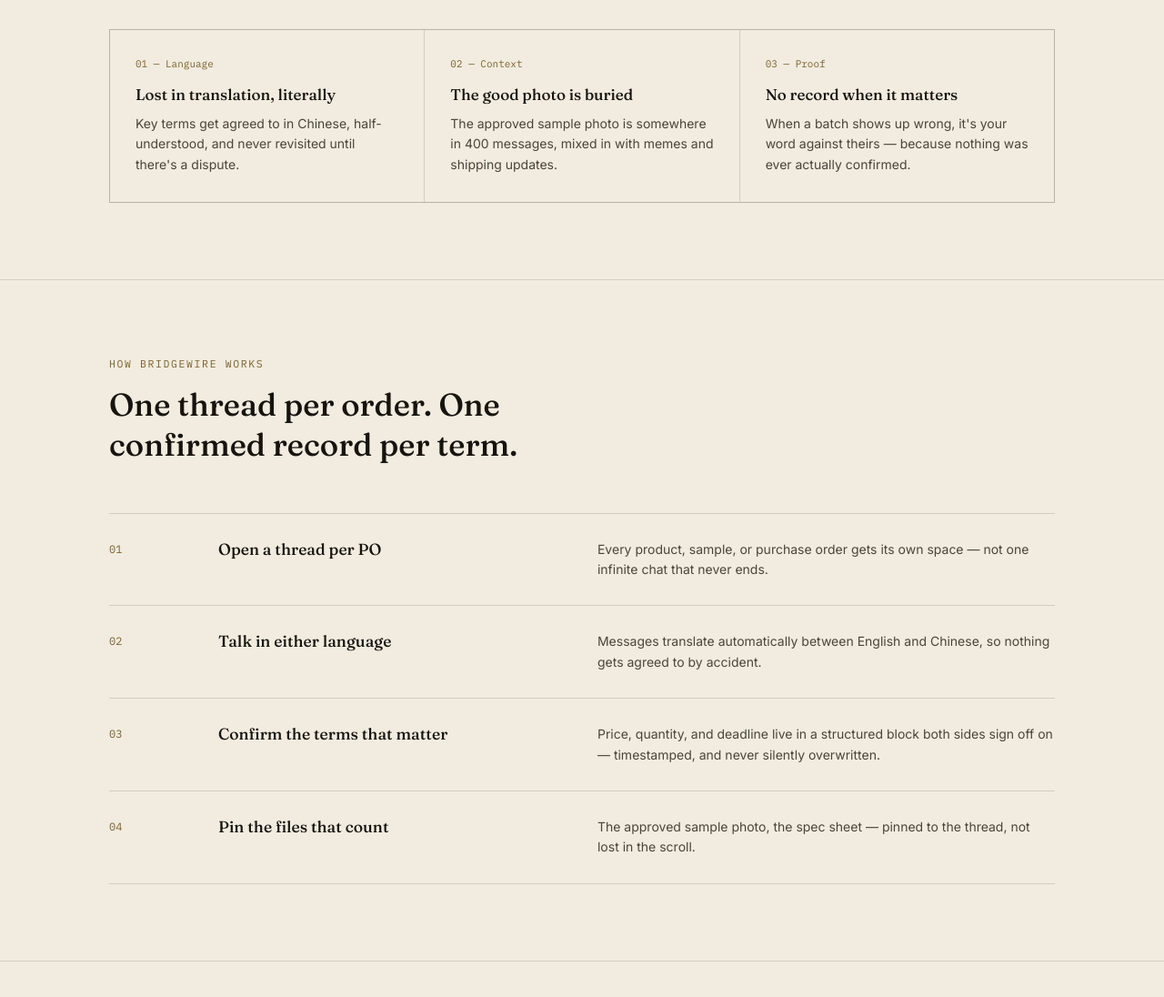
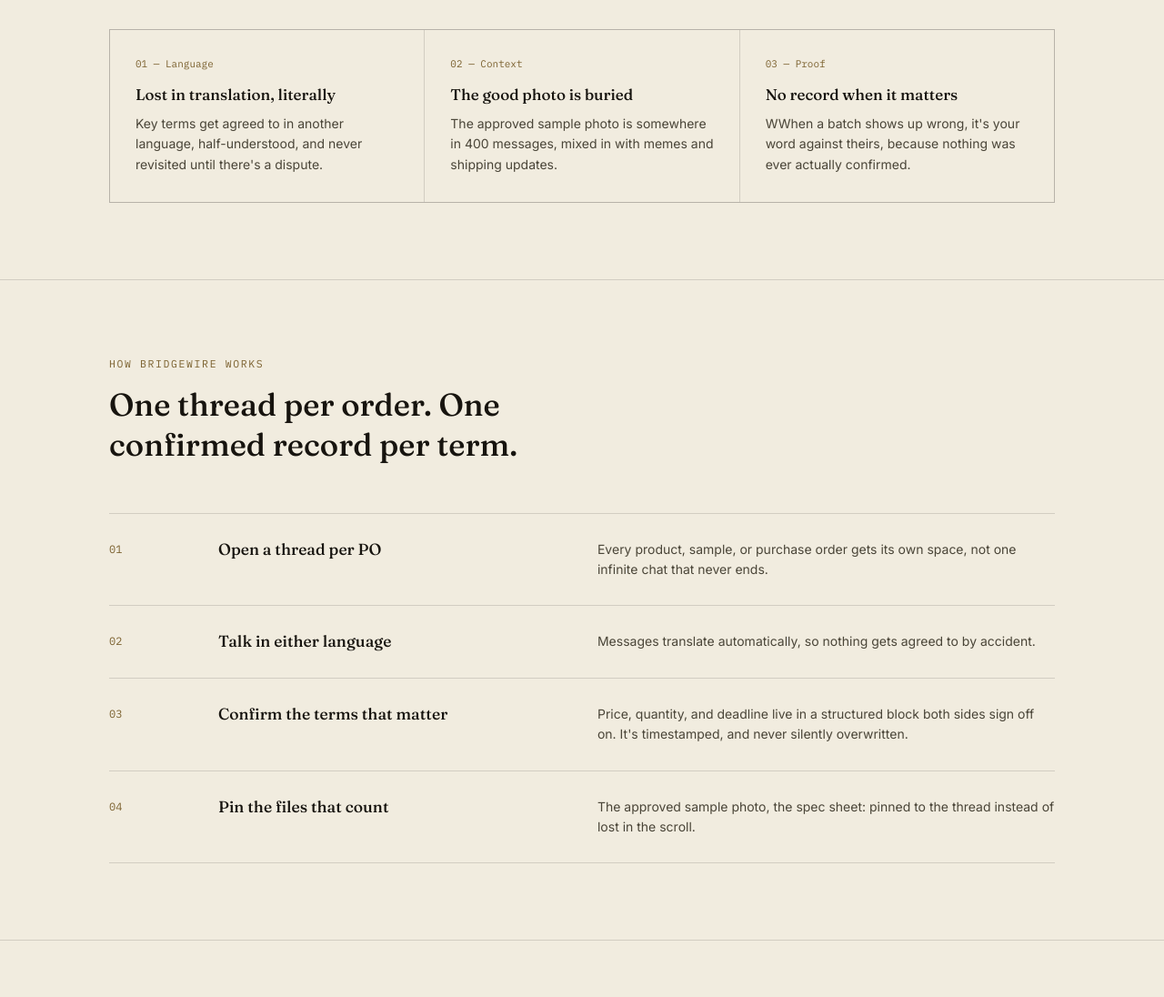
Before and after one commit to Monke29/bridgewire, a plain HTML site: page index.html in a window 1280 px wide. Shown: the part 1020-2116 px from the top of the page at 91% size. Drawn offline with Linux system fonts and the light colour scheme.

Commit message:
Few language tweaks.

```diff
--- a/index.html
+++ b/index.html
@@ -734,8 +734,8 @@
             <div class="reveal">
                 <div class="kicker"><span class="dot"></span>For DTC brands sourcing overseas</div>
                 <h1>Every promise your factory made,<br><em>in writing.</em></h1>
-                <p class="hero-sub">Bridgewire turns scattered WeChat chats with your manufacturer and fulfillment agent
-                    into one confirmed, translated, timestamped record — so nothing gets lost, and nothing gets
+                <p class="hero-sub">Bridgewire turns scattered chats with your manufacturer and fulfillment agent
+                    into one confirmed, translated, timestamped record, so nothing gets lost and nothing gets
                     "misunderstood" later.</p>
 
                 <form class="waitlist-form" id="waitlistForm" novalidate>
@@ -787,7 +787,8 @@
                 <div class="callout">
                     <div class="num">01 — Language</div>
                     <h3>Lost in translation, literally</h3>
-                    <p>Key terms get agreed to in Chinese, half-understood, and never revisited until there's a dispute.
+                    <p>Key terms get agreed to in another language, half-understood, and never revisited until there's a
+                        dispute.
                     </p>
                 </div>
                 <div class="callout">
@@ -799,7 +800,7 @@
                 <div class="callout">
                     <div class="num">03 — Proof</div>
                     <h3>No record when it matters</h3>
-                    <p>When a batch shows up wrong, it's your word against theirs — because nothing was ever actually
+                    <p>WWhen a batch shows up wrong, it's your word against theirs, because nothing was ever actually
                         confirmed.</p>
                 </div>
             </div>
@@ -816,25 +817,25 @@
                 <div class="line-item">
                     <div class="li-index">01</div>
                     <h4>Open a thread per PO</h4>
-                    <p>Every product, sample, or purchase order gets its own space — not one infinite chat that never
+                    <p>Every product, sample, or purchase order gets its own space, not one infinite chat that never
                         ends.</p>
                 </div>
                 <div class="line-item">
                     <div class="li-index">02</div>
                     <h4>Talk in either language</h4>
-                    <p>Messages translate automatically between English and Chinese, so nothing gets agreed to by
-                        accident.</p>
+                    <p>Messages translate automatically, so nothing gets agreed to by accident.</p>
                 </div>
                 <div class="line-item">
                     <div class="li-index">03</div>
                     <h4>Confirm the terms that matter</h4>
-                    <p>Price, quantity, and deadline live in a structured block both sides sign off on — timestamped,
-                        and never silently overwritten.</p>
+                    <p>Price, quantity, and deadline live in a structured block both sides sign off on. It's
+                        timestamped, and never silently overwritten.</p>
                 </div>
                 <div class="line-item">
                     <div class="li-index">04</div>
                     <h4>Pin the files that count</h4>
-                    <p>The approved sample photo, the spec sheet — pinned to the thread, not lost in the scroll.</p>
+                    <p>The approved sample photo, the spec sheet: pinned to the thread instead of lost in the scroll.
+                    </p>
                 </div>
             </div>
         </div>
```
Also changed, not shown: case-studies.html (+5 -5 lines).
